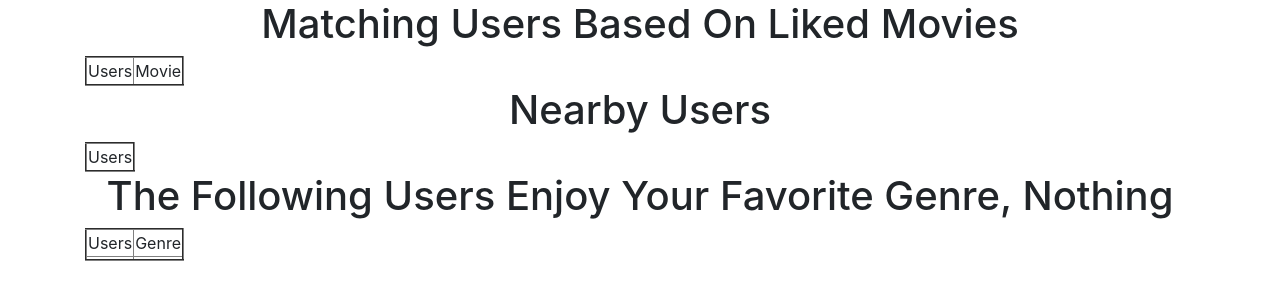
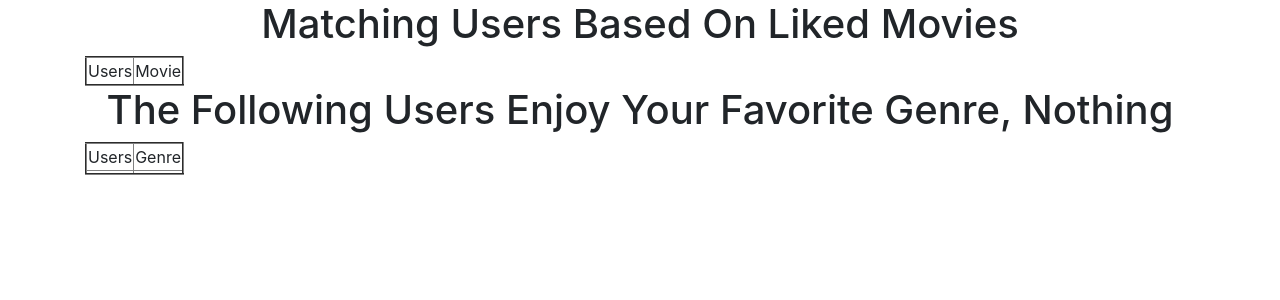
Before and after one commit to toch24/MovieAte, a Flask app: page /mygroup in a window 1280 px wide. Shown: the part 56-356 px from the top of the page. Run offline with Flask 2, Linux system fonts and the light colour scheme; the visitor is signed in with stand-in values (Sample User, id 1); data that the repository does not hold is empty; some libraries are stand-ins or nearby versions.

Commit message:
Delete Nearby Users from mygroup

```diff
--- a/templates/mygroup.html
+++ b/templates/mygroup.html
@@ -39,24 +39,6 @@
       </table>
       </div>
 
-      <h1 style="text-align: center;">
-        Nearby Users
-      </h1>
-      <div class="container">
-        <table border = 2>
-        <thead>
-        <td>Users</td>
-        </thead>
-
-      {% for row in Locrows %}
-        <tr>
-          <td>{{ row[0]}}</td>
-
-        </tr>
-
-      {% endfor %}
-        </table>
-        </div>
 
         <h1 style="text-align: center;">
           The Following Users Enjoy Your Favorite Genre, {{userGenre}}
```
